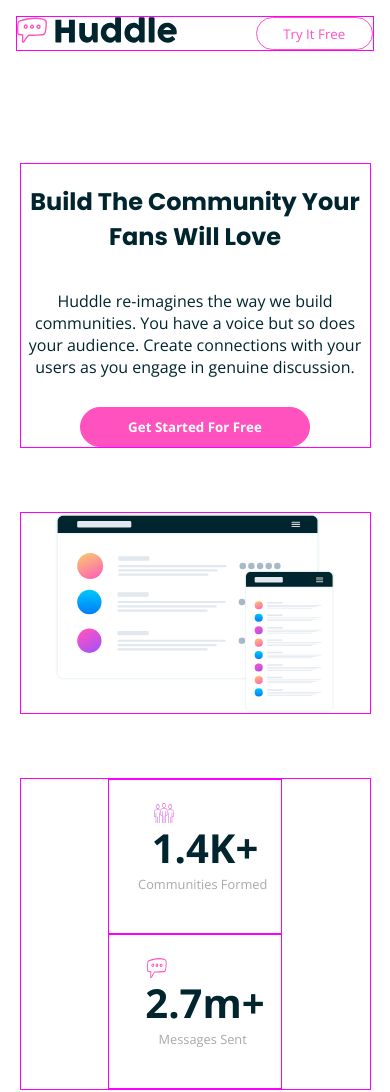
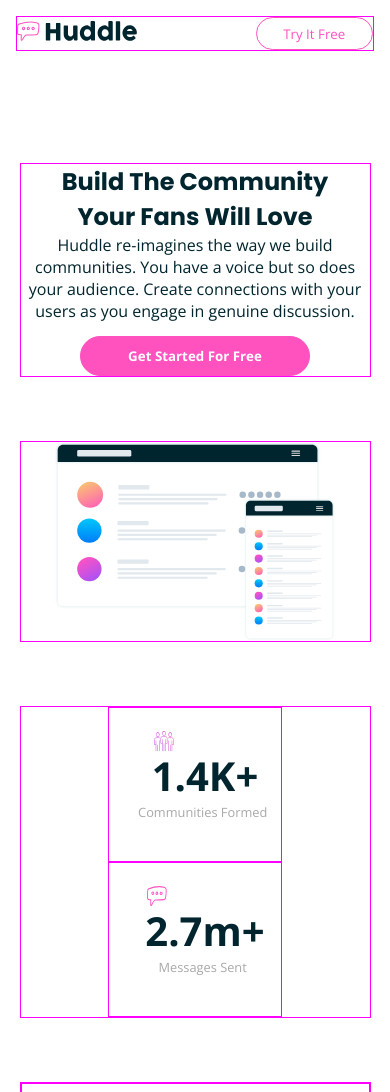
Before and after one commit to jkellerman/huddleLandingPage, a plain HTML site: page index.html in a window 390 px wide. Shown: the top 1092 px of the page. Drawn offline with nearby package versions, Linux system fonts and the light colour scheme.

Commit message:
edit responsiveness for main container and illustrations

```diff
--- a/index.html
+++ b/index.html
@@ -41,10 +41,10 @@
     <main>
       <section class="container cta">
         <div>
-          <h1>Build The Community Your Fans Will Love</h1>
+          <h1 class="main-header">Build The Community Your Fans Will Love</h1>
         </div>
         <div>
-          <p>
+          <p class="main-text">
             Huddle re-imagines the way we build communities. You have a voice
             but so does your audience. Create connections with your users as you
             engage in genuine discussion.
--- a/styles.css
+++ b/styles.css
@@ -34,7 +34,7 @@ header {
 }
 
 .logo {
-  width: 10rem;
+  width: 7.5rem;
 }
 
 .logo img {
@@ -45,6 +45,7 @@ header {
   border: 1px solid magenta;
   display: flex;
   justify-content: space-between;
+  align-items: center;
 }
 
 h1,
@@ -70,6 +71,11 @@ h3,
   background-color: var(--Pink);
   color: white;
   font-weight: 700;
+}
+
+.main-text {
+  width: 50%;
+  margin: 0 auto;
 }
 
 .subscribe {
@@ -159,6 +165,7 @@ h3,
 .illustration {
   display: flex;
   flex-direction: row;
+  /* justify-content: space-between; */
   border: 1px solid magenta;
   padding: 4em 0;
 }
@@ -184,10 +191,11 @@ h3,
 .illustration-heading,
 .illustration-text > p {
   text-align: start;
+  margin-left: 4rem;
 }
 
 .illustration img {
-  max-width: 70%;
+  max-width: 50%;
 }
 
 footer {
@@ -211,10 +219,18 @@ footer {
 }
 
 .container-footer img {
-  width: 10rem;
+  width: 7.5rem;
 }
 
 @media (max-width: 414px) {
+  .main-header {
+    width: 90%;
+    margin: 0 auto;
+  }
+
+  .main-text {
+    width: 100%;
+  }
   .illustration {
     display: flex;
     flex-direction: column;
@@ -227,10 +243,13 @@ footer {
   .illustration-text > p,
   .illustration-heading {
     text-align: center;
+    padding: 0 2em;
+    margin-left: 0;
   }
 
   .illustration img {
     order: -1;
+    margin-bottom: 2em;
   }
 
   .container-stats {
@@ -242,4 +261,8 @@ footer {
   .container-footer {
     flex-direction: column;
   }
+
+  .container-footer img {
+    width: 10rem;
+  }
 }
```
